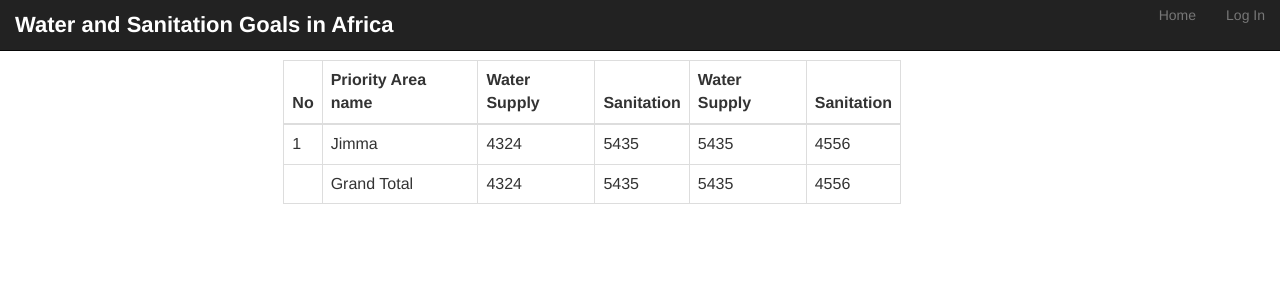
After one commit to eyassug/au-water-sanitation-template, a Django app: template static/templates/reports/estimated_overall_gaps.html in a window 1280 px wide. The commit adds this page. Shown: the top 300 px of the page. Run offline with Django 3.2, Linux system fonts and the light colour scheme; the template is opened without the code that fills it, so the values that code supplies are empty; parts of the project's set-up code (start-up, migrations or seed data) failed here and were passed over; some libraries are stand-ins or nearby versions.

Commit message:
Added template, snippets, view and url for  estimated overall gaps report

```diff
--- a/auwsssp/urls.py
+++ b/auwsssp/urls.py
@@ -12,7 +12,7 @@ urlpatterns = patterns('',
 
     # Home:
 
-    # Report Urls:
+    # Grid / for Urls:
     url(r'^(?i)report/countrystatus$', views.CountryStatusCreate.as_view(), name='country_status_create'),
     url(r'^(?i)report/countrystatus/list$', views.CountryDemographicGridView.as_view(), name='country_status_list'),
     url(r'^(?i)report/prioritystatus$', views.PriorityAreaStatusCreate.as_view(), name='country_status_create'),
@@ -32,10 +32,11 @@ urlpatterns = patterns('',
     url(r'^(?i)report/partnereventcontribution$', views.PartnerEventContributionCreate.as_view(), name='partner_event_contribution_create'),
     url(r'^(?i)report/partnereventcontribution/list$', views.PartnerEventContributionGridView.as_view(), name='partner_event_contribution_create'),
     url(r'^(?i)report/swot$', views.SWOTAndConclusionCreate.as_view(), name='swot_create'),
-    #report
+    #Report url
     url(r'^(?i)report/listofpriorityareas$', views.ListofPriorityAreasReport.as_view(), name='list_of_priority_areas_report'),
     url(r'^(?i)report/technologygapperpriorityarea$', views.TechnologyGapPerPriorityAreaReport.as_view(), name='technology_gap_per_priority_area_report'),
-    url(r'^(?i)report/technologiesgapsforthecategory$', views.TechnologiesGapsForTheCategory.as_view(), name='technologies_gaps_for_the_category'),
+    url(r'^(?i)report/technologiesgapsforthecategory$', views.TechnologiesGapsForTheCategory.as_view(), name='technologies_gaps_for_the_category_report'),
+    url(r'^(?i)report/estimatedoverallgaps$', views.EstimatedOverallGapsReport.as_view(), name='estimated_overall_gaps_report'),
 
     url(r'^(?i)login/$', 'django.contrib.auth.views.login', name='login'),
     url(r'^(?i)logout/$', views.Logout.as_view(), name='logout'),
--- a/dashboard/views.py
+++ b/dashboard/views.py
@@ -465,3 +465,7 @@ class TechnologyGapPerPriorityAreaReport(LoginRequiredMixin,View):
 class TechnologiesGapsForTheCategory(LoginRequiredMixin,View):
     def get(self,request):
         return render(request, 'reports/technologies_gaps_for_the_category.html')
+
+class EstimatedOverallGapsReport(LoginRequiredMixin,View):
+    def get(self,request):
+        return render(request, 'reports/estimated_overall_gaps.html')
--- /dev/null
+++ b/static/templates/reports/estimated_overall_gaps.html
@@ -0,0 +1,6 @@
+{% extends 'welcome.html' %}
+{% block content_container %}
+<div class ="col-md-8">
+{% include "snippets/estimated_overall_gaps_report.html" %}
+</div>
+{% endblock %}
--- a/static/templates/snippets/estimated_overall_gaps_report.html
+++ b/static/templates/snippets/estimated_overall_gaps_report.html
@@ -2,35 +2,44 @@
 <table class="table table-hover table-bordered">
     <thead>
         <tr>
-            <th>#</th>
-            <th>Sector Category</th>
-            <th>Year</th>
-            <th>Coverage Target (%)</th>
-            <th>Coverage Achieved (%)</th>
-            <th>Funds Needed (USD)</th>
-            <th>Funds Mobilized (USD)</th>
-            <th>Funds Availed (USD)</th>
-            <th>Funds Used (USD)</th>
-            <th>&nbsp;</th>
+            <th>No</th>
+            <th>Priority Area name</th>
+            <th>Water Supply</th>
+            <th>Sanitation</th>
+            <th>Water Supply</th>
+            <th>Sanitation</th>
+
+
         </tr>
     </thead>
 <tbody>
-<!--{% for d in data %}-->
+
 
     <tr>
-        <td>{{ d.id }}</td>
-        <td>{{ d.sector_category }}</td>
-        <td>{{ d.year }}</td>
-        <td>{{ d.coverage_target }}</td>
-        <td>{{ d.coverage_achieved }}</td>
-        <td>{{ d.fund_needed }}</td>
-        <td>{{ d.fund_mobilised }}</td>
-        <td>{{ d.fund_availed }}</td>
-        <td>{{ d.fund_used }}</td>
-        <td><a href="#">Edit</a></td>
+        <td>1</td>
+        <td>Jimma</td>
+        <td>4324</td>
+        <td>5435</td>
+        <td>5435</td>
+        <td>4556</td>
+
+
+    </tr>
+     <tr>
+        <td></td>
+        <td>Grand Total</td>
+        <td>4324</td>
+        <td>5435</td>
+        <td>5435</td>
+        <td>4556</td>
+
+
     </tr>
 
-<!--{% endfor %}-->
+
+
+
+
 
 </tbody>
 </table>
--- a/static/templates/welcome.html
+++ b/static/templates/welcome.html
@@ -104,37 +104,13 @@
             <li><a href="/report/listofpriorityareas">List of Priority Areas</a></li>
             <li><a href="/report/technologygapperpriorityarea">Technology gap clustered by PA</a></li>
             <li><a href="/report/technologiesgapsforthecategory">Technologies gaps for the category</a></li>
-            <li><a href="/report/swot">Estimated overall gaps</a></li>
+            <li><a href="/report/estimatedoverallgaps">Estimated overall gaps</a></li>
           </ul>
         </div>
         {% endif %}
         {% endblock %}
         <div class="col-sm-9 col-sm-offset-3 col-md-10 col-md-offset-2 main">
 
-            <!--
-          <div class="row placeholders">
-            <div class="col-xs-6 col-sm-3 placeholder">
-              <img data-src="holder.js/200x200/auto/sky" class="img-responsive" alt="Generic placeholder thumbnail">
-              <h4>Label</h4>
-              <span class="text-muted">Something else</span>
-            </div>
-            <div class="col-xs-6 col-sm-3 placeholder">
-              <img data-src="holder.js/200x200/auto/vine" class="img-responsive" alt="Generic placeholder thumbnail">
-              <h4>Label</h4>
-              <span class="text-muted">Something else</span>
-            </div>
-            <div class="col-xs-6 col-sm-3 placeholder">
-              <img data-src="holder.js/200x200/auto/sky" class="img-responsive" alt="Generic placeholder thumbnail">
-              <h4>Label</h4>
-              <span class="text-muted">Something else</span>
-            </div>
-            <div class="col-xs-6 col-sm-3 placeholder">
-              <img data-src="holder.js/200x200/auto/vine" class="img-responsive" alt="Generic placeholder thumbnail">
-              <h4>Label</h4>
-              <span class="text-muted">Something else</span>
-            </div>
-          </div>
-          -->
 
         {% block content_container %}
         <h1 class="page-header">Welcome</h1>
@@ -164,138 +140,7 @@
 
 
 	</div>
-          <!--
-          <div class="table-responsive">
-            <table class="table table-striped">
-              <thead>
-                <tr>
-                  <th>#</th>
-                  <th>Header</th>
-                  <th>Header</th>
-                  <th>Header</th>
-                  <th>Header</th>
-                </tr>
-              </thead>
-              <tbody>
-                <tr>
-                  <td>1,001</td>
-                  <td>Lorem</td>
-                  <td>ipsum</td>
-                  <td>dolor</td>
-                  <td>sit</td>
-                </tr>
-                <tr>
-                  <td>1,002</td>
-                  <td>amet</td>
-                  <td>consectetur</td>
-                  <td>adipiscing</td>
-                  <td>elit</td>
-                </tr>
-                <tr>
-                  <td>1,003</td>
-                  <td>Integer</td>
-                  <td>nec</td>
-                  <td>odio</td>
-                  <td>Praesent</td>
-                </tr>
-                <tr>
-                  <td>1,003</td>
-                  <td>libero</td>
-                  <td>Sed</td>
-                  <td>cursus</td>
-                  <td>ante</td>
-                </tr>
-                <tr>
-                  <td>1,004</td>
-                  <td>dapibus</td>
-                  <td>diam</td>
-                  <td>Sed</td>
-                  <td>nisi</td>
-                </tr>
-                <tr>
-                  <td>1,005</td>
-                  <td>Nulla</td>
-                  <td>quis</td>
-                  <td>sem</td>
-                  <td>at</td>
-                </tr>
-                <tr>
-                  <td>1,006</td>
-                  <td>nibh</td>
-                  <td>elementum</td>
-                  <td>imperdiet</td>
-                  <td>Duis</td>
-                </tr>
-                <tr>
-                  <td>1,007</td>
-                  <td>sagittis</td>
-                  <td>ipsum</td>
-                  <td>Praesent</td>
-                  <td>mauris</td>
-                </tr>
-                <tr>
-                  <td>1,008</td>
-                  <td>Fusce</td>
-                  <td>nec</td>
-                  <td>tellus</td>
-                  <td>sed</td>
-                </tr>
-                <tr>
-                  <td>1,009</td>
-                  <td>augue</td>
-                  <td>semper</td>
-                  <td>porta</td>
-                  <td>Mauris</td>
-                </tr>
-                <tr>
-                  <td>1,010</td>
-                  <td>massa</td>
-                  <td>Vestibulum</td>
-                  <td>lacinia</td>
-                  <td>arcu</td>
-                </tr>
-                <tr>
-                  <td>1,011</td>
-                  <td>eget</td>
-                  <td>nulla</td>
-                  <td>Class</td>
-                  <td>aptent</td>
-                </tr>
-                <tr>
-                  <td>1,012</td>
-                  <td>taciti</td>
-                  <td>sociosqu</td>
-                  <td>ad</td>
-                  <td>litora</td>
-                </tr>
-                <tr>
-                  <td>1,013</td>
-                  <td>torquent</td>
-                  <td>per</td>
-                  <td>conubia</td>
-                  <td>nostra</td>
-                </tr>
-                <tr>
-                  <td>1,014</td>
-                  <td>per</td>
-                  <td>inceptos</td>
-                  <td>himenaeos</td>
-                  <td>Curabitur</td>
-                </tr>
-                <tr>
-                  <td>1,015</td>
-                  <td>sodales</td>
-                  <td>ligula</td>
-                  <td>in</td>
-                  <td>libero</td>
-                </tr>
-              </tbody>
-            </table>
-          </div>
-        </div>
-      </div>
-    </div>
-    -->
+
 
 	</body>
 	</html>
```
